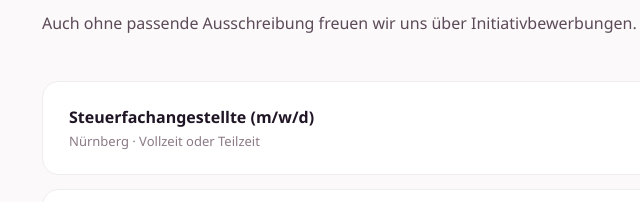
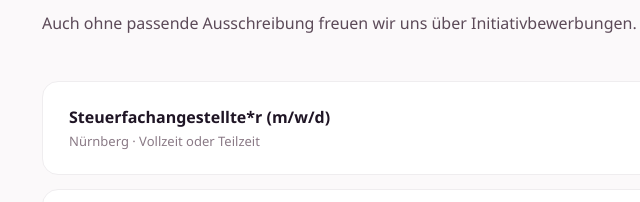
Before and after one commit to faruk-akkaya/haka-tax.de, a plain HTML site: page karriere.html in a window 1280 px wide. Shown: the part 1118-1320 px from the top of the page, 62-702 px from the left. Drawn offline with Linux system fonts and the light colour scheme.

Commit message:
Update karriere.html

```diff
--- a/karriere.html
+++ b/karriere.html
@@ -217,7 +217,7 @@ footer{background:var(--night);color:var(--white);padding:56px 24px 0;}
 
     <div class="job-card">
       <div>
-        <h3>Steuerfachangestellte (m/w/d)</h3>
+        <h3>Steuerfachangestellte*r (m/w/d)</h3>
         <div class="meta">Nürnberg · Vollzeit oder Teilzeit</div>
       </div>
       <a href="kontakt.html" class="cta-btn ghost">Jetzt bewerben</a>
```
